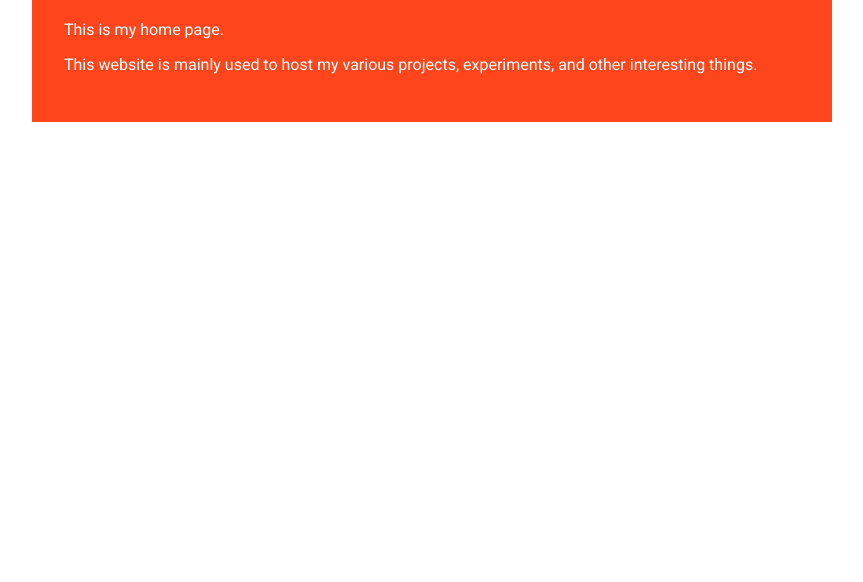
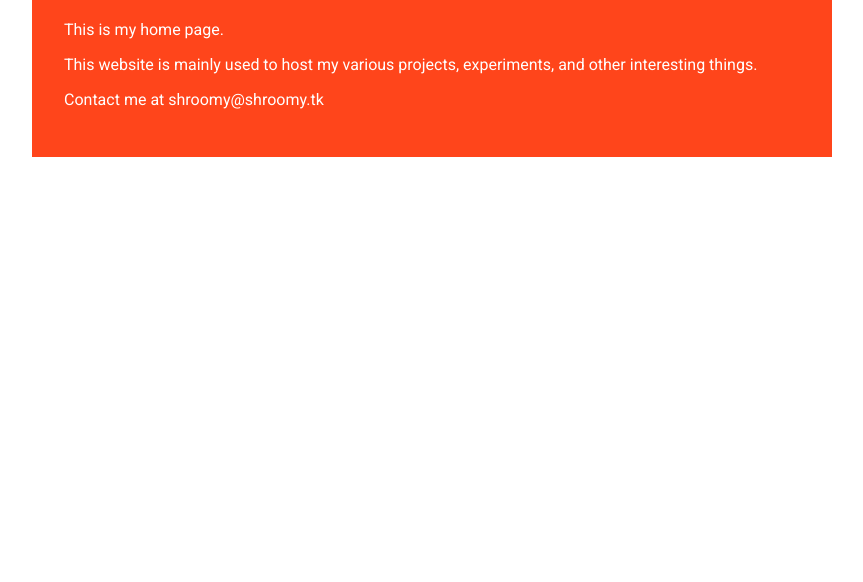
Before and after one commit to sporeventexplosion/shroomy, a plain HTML site: page index.html in a window 1280 px wide. Shown: the part 218-800 px from the top of the page, without its empty margins (208-1071 px from the left). Drawn offline with Linux system fonts and the light colour scheme.

Commit message:
Add email to home page

```diff
--- a/index.html
+++ b/index.html
@@ -51,6 +51,7 @@
       <div>
         <p>This is my home page.</p>
         <p>This website is mainly used to host my various projects, experiments, and other interesting things.</p>
+        <p>Contact me at shroomy@shroomy.tk</p>
       </div>
     </div>
   </body>
```
